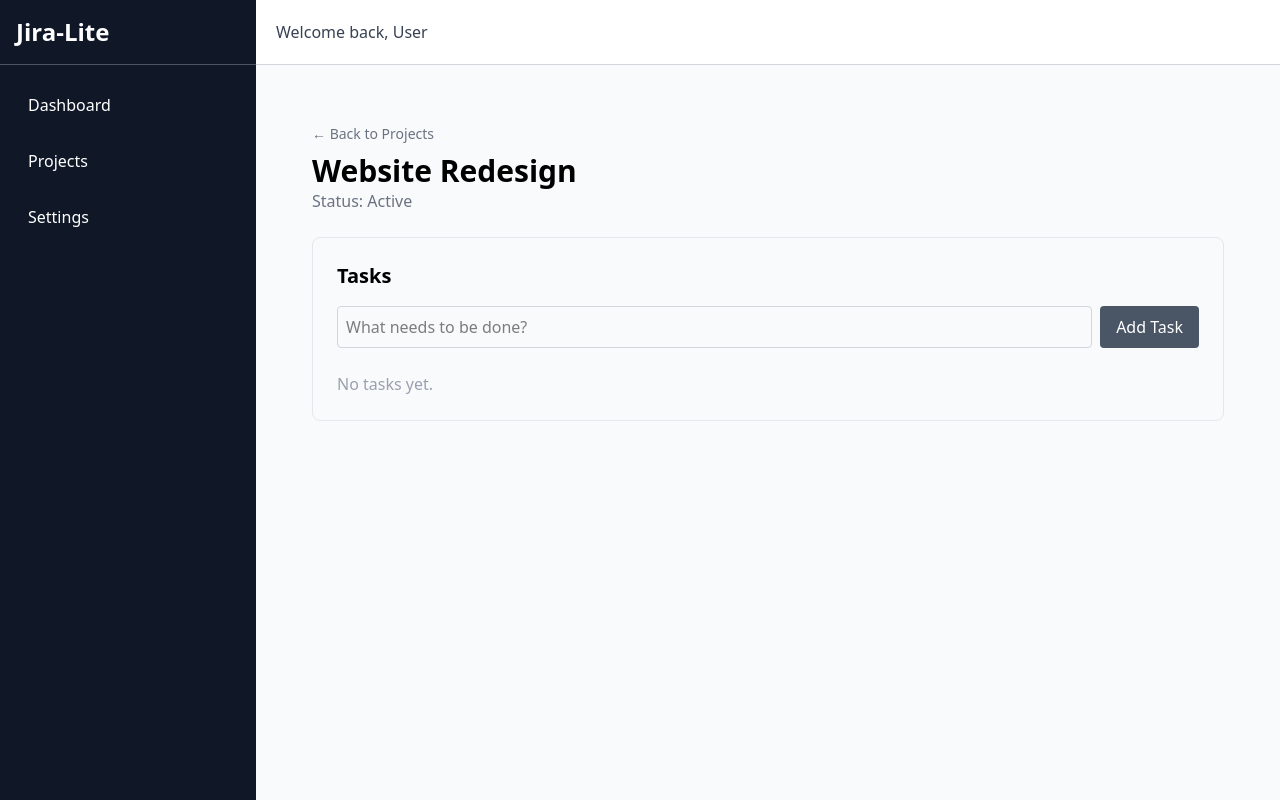
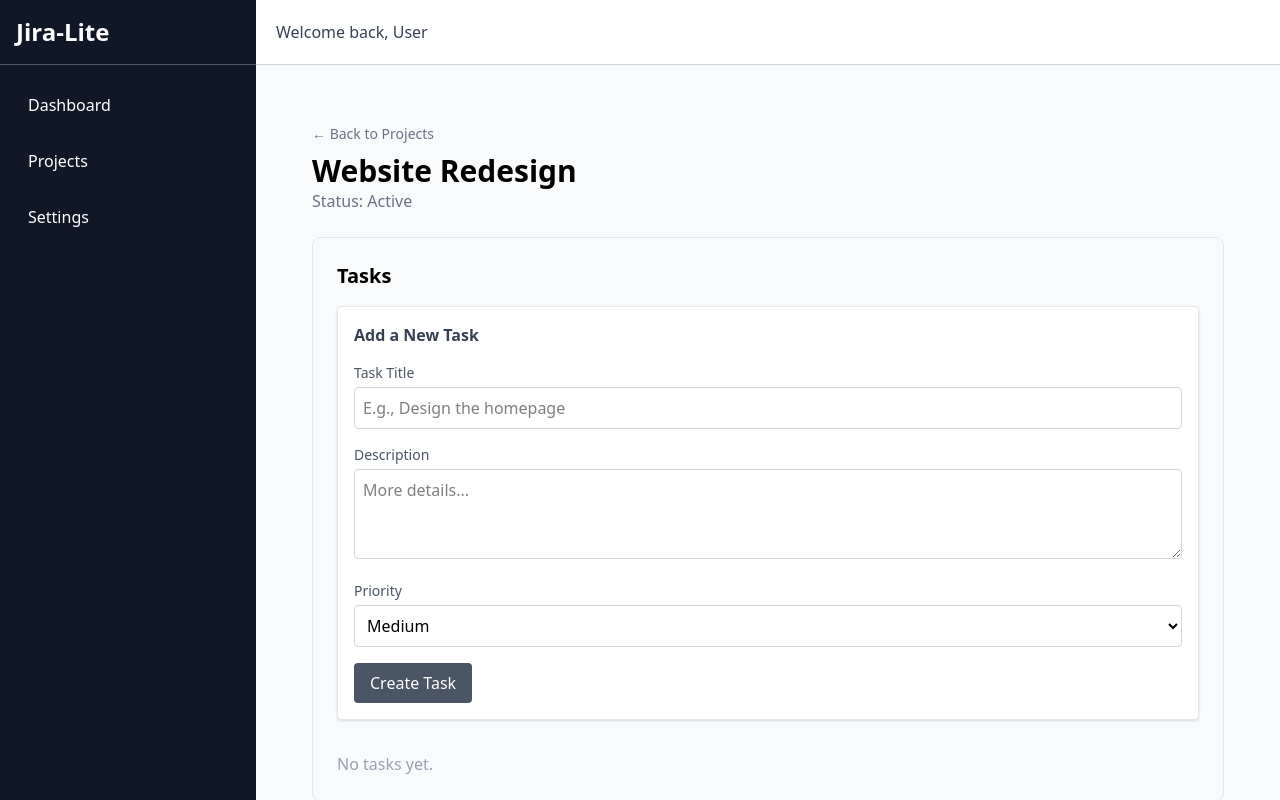
Before and after one commit to Namanjs/React, a React (Vite) app in the folder Jira-Lite/: page /projects/1 in a window 1280 px wide. Built offline with nearby package versions, Linux system fonts and the light colour scheme.

Commit message:
Refactor TaskForm to use a single state object and enhance UI with improved form layout and validation

```diff
--- a/Jira-Lite/src/components/TaskForm.jsx
+++ b/Jira-Lite/src/components/TaskForm.jsx
@@ -2,46 +2,127 @@ import { useState } from "react";
 import { useProjects } from "../context/ProjectContext";
 
 export default function TaskForm({ projectId }) {
-    const [title, setTitle] = useState("");
     const { dispatch } = useProjects();
+
+    const [formData, setFormData] = useState({
+        title: "",
+        description: "",
+        priority: "Medium"
+    });
+
+    function handleChange(e) {
+        const { name, value } = e.target;
+
+        setFormData((prevData) => ({
+            ...prevData,
+            [name]: value
+        }));
+    }
 
     function handleSubmit(e) {
         e.preventDefault();
 
-        if (!title.trim()) return;
+        if (!formData.title.trim()) {
+            return;
+        }
 
         const newTask = {
             id: Date.now(),
             projectId: projectId,
-            title: title,
+            title: formData.title,
+            description: formData.description,
+            priority: formData.priority,
             status: "Todo"
-        };
+        }
 
         dispatch({
-            type: "ADD_TASK",
+            type: 'ADD_TASK',
             payload: newTask
         });
 
-        setTitle("")
+        setFormData({
+            title: "",
+            description: "",
+            priority: "Medium"
+        });
     }
 
     return (
-        <form onSubmit={handleSubmit} className="mb-6 flex gap-2">
+        <form
+            onSubmit={handleSubmit}
+            className="mb-8 bg-white p-4 rounded shadow-sm border border-gray-200"
+        >
+
+            <h3 className="font-bold mb-4 text-gray-700">Add a New Task</h3>
+
+            <div className="flex flex-col gap-4">
+
+                <div>
+
+                    <label
+                        className="block text-sm font-medium text-gray-600 mb-1"
+                    >
+                        Task Title
+                    </label>
 
                     <input
                         type="text"
-                placeholder="What needs to be done?"
-                className="flex-1 p-2 border border-gray-300 rounded"
-                value={title}
-                onChange={(e) => setTitle(e.target.value)}
+                        name="title"
+                        value={formData.title}
+                        onChange={handleChange}
+                        className="w-full p-2 border border-gray-300 rounded focus:outline-blue-500"
+                        placeholder="E.g., Design the homepage"
                     />
+
+                </div>
+
+                <div>
+
+                    <label
+                        className="block text-sm font-medium text-gray-600 mb-1"
+                    >
+                        Description
+                    </label>
+
+                    <textarea
+                        name="description"
+                        value={formData.description}
+                        onChange={handleChange}
+                        className="w-full p-2 border border-gray-300 rounded focus:outline-blue-500"
+                        placeholder="More details..."
+                        rows="3"
+                    />
+
+                </div>
+
+                <div>
+
+                    <label
+                    className="block text-sm font-medium text-gray-600 mb-1"
+                    >
+                        Priority
+                    </label>
+
+                    <select
+                        name="priority"
+                        value={formData.priority}
+                        onChange={handleChange}
+                        className="w-full p-2 border border-gray-300 rounded focus:outline-blue-500"
+                    >
+                        <option value="Low">Low</option>
+                        <option value="Medium">Medium</option>
+                        <option value="High">High</option>
+                    </select>
+
+                </div>
+
                 <button
                     type="submit"
-                className="bg-gray-600 text-white px-4 py-2 rounded hover:bg-gray-700 font-medium"
+                    className="bg-gray-600 text-white px-4 py-2 rounded hover:bg-green-700 font-medium self-start"
                 >
-                Add Task
+                    Create Task
                 </button>
-
+            </div>
         </form>
     );
 }
--- a/Jira-Lite/src/pages/ProjectDetails.jsx
+++ b/Jira-Lite/src/pages/ProjectDetails.jsx
@@ -1,48 +1,48 @@
+import { useState } from "react";
 import { useParams, Link } from "react-router-dom";
 import { useProjects } from "../context/ProjectContext";
 import TaskForm from "../components/TaskForm";
-import { useEffect, useState } from "react";
 import Modal from "../components/Modal";
+import { useEffect } from "react";
 
 export default function ProjectDetails() {
   const { projectId } = useParams();
   const { state, dispatch } = useProjects();
 
+  // State for the Delete Task Modal
   const [taskToDelete, setTaskToDelete] = useState(null);
-
-  function confirmTaskDelete() {
-    if (taskToDelete) {
-      dispatch({
-        type: "DELETE_TASK",
-        payload: taskToDelete
-      })
-    }
-
-    setTaskToDelete(null)
-  }
 
   const project = state.projects.find((p) => p.id === Number(projectId));
   const projectTasks = state.tasks.filter((t) => t.projectId === Number(projectId));
 
+  // Dynamic Browser Tab (Your Homework from Day 5!)
   useEffect(() => {
     if (project) {
       document.title = `${project.name} | Jira-Lite`;
     } else {
-      document.title = "Project not found | Jira-Lite";
+      document.title = "Project Not Found | Jira-Lite";
+    }
+    return () => {
+      document.title = "Jira-Lite";
+    };
+  }, [project]);
+
+  // Function to handle the actual deletion after confirmation
+  function confirmTaskDelete() {
+    if (taskToDelete) {
+      dispatch({ type: "DELETE_TASK", payload: taskToDelete });
+      setTaskToDelete(null); // Close modal
+    }
   }
 
-    return () => { // useEffect rule: if you return something it must be a function
-      document.title = "Jira-Lite";
-    }
-  }, [project])
-
+  // Safety net if project ID in URL is wrong
   if (!project) {
     return <div className="p-6">Project not found.</div>;
   }
 
   return (
-    <>
     <div className="p-6">
+      {/* --- HEADER --- */}
       <div className="flex justify-between items-center mb-6">
         <div>
           <Link to="/projects" className="text-gray-500 hover:underline text-sm">
@@ -53,43 +53,71 @@ export default function ProjectDetails() {
         </div>
       </div>
 
+      {/* --- TASK SECTION --- */}
       <div className="bg-gray-50 p-6 rounded-lg border border-gray-200">
         <h2 className="text-xl font-bold mb-4">Tasks</h2>
 
+        {/* The Form to add new tasks */}
         <TaskForm projectId={project.id} />
 
+        {/* The List of Tasks */}
         {projectTasks.length === 0 ? (
           <p className="text-gray-400">No tasks yet.</p>
         ) : (
-            <div className="space-y-3">
+          <div className="space-y-4">
             {projectTasks.map((task) => (
-                <div key={task.id} className="bg-white p-3 rounded shadow-sm flex justify-between items-center">
-                  <span className="font-medium">{task.title}</span>
+              <div key={task.id} className="bg-white p-4 rounded-lg shadow-sm border border-gray-100 flex flex-col gap-2">
 
+                {/* Top Row: Title & Delete Button */}
+                <div className="flex justify-between items-start">
+                  <h3 className="font-bold text-gray-800 text-lg">{task.title}</h3>
                   <button
+                    // Open the modal instead of deleting immediately
                     onClick={() => setTaskToDelete(task.id)}
-                    className="text-red-500 hover:text-red-700 text-sm font-medium"
+                    className="text-red-500 hover:text-red-700 text-sm font-bold"
                   >
                     Delete
                   </button>
+                </div>
+
+                {/* Middle Row: Description (Only show if it exists) */}
+                {task.description && (
+                  <p className="text-gray-600 text-sm bg-gray-50 p-2 rounded">
+                    {task.description}
+                  </p>
+                )}
+
+                {/* Bottom Row: Badges (Status & Priority) */}
+                <div className="flex gap-2 mt-2">
+                  <span className="px-2 py-1 rounded text-xs font-semibold bg-gray-100 text-gray-700">
+                    {task.status || "Todo"} {/* Fallback to "Todo" if status is missing */}
+                  </span>
+
+                  {/* Dynamic Priority Colors */}
+                  <span className={`px-2 py-1 rounded text-xs font-semibold
+                    ${task.priority === 'High' ? 'bg-red-100 text-red-700' :
+                      task.priority === 'Medium' ? 'bg-yellow-100 text-yellow-700' :
+                      'bg-blue-100 text-blue-700'}
+                  `}>
+                    {task.priority} Priority
+                  </span>
+                </div>
+
               </div>
             ))}
           </div>
         )}
       </div>
-      </div>
 
+      {/* --- DELETE TASK MODAL --- */}
       <Modal
         isOpen={taskToDelete !== null}
         onClose={() => setTaskToDelete(null)}
       >
-          <h3
-          className="text-xl font-bold text-gray-900 mb-2"
-        >Delete Project</h3>
-
-        <p
-          className="text-gray-600 mb-6"
-        >Are you sure you want to delete this task? This action cannot be undone.</p>
+        <h3 className="text-xl font-bold text-gray-900 mb-2">Delete Task</h3>
+        <p className="text-gray-600 mb-6">
+          Are you sure you want to delete this task? This action cannot be undone.
+        </p>
 
         <div className="flex justify-end gap-3">
           <button
@@ -98,15 +126,15 @@ export default function ProjectDetails() {
           >
             Cancel
           </button>
-
           <button
             onClick={confirmTaskDelete}
-          className="px-4 py2 text-white bg-red-600 hover:bg-red-700 rounded font-medium"
+            className="px-4 py-2 text-white bg-red-600 hover:bg-red-700 rounded font-medium"
           >
-            Yes, Delete it
+            Yes, Delete It
           </button>
         </div>
       </Modal>
-    </>
+
+    </div>
   );
 }
```
Lines whose indentation alone changed are shown as unchanged.
